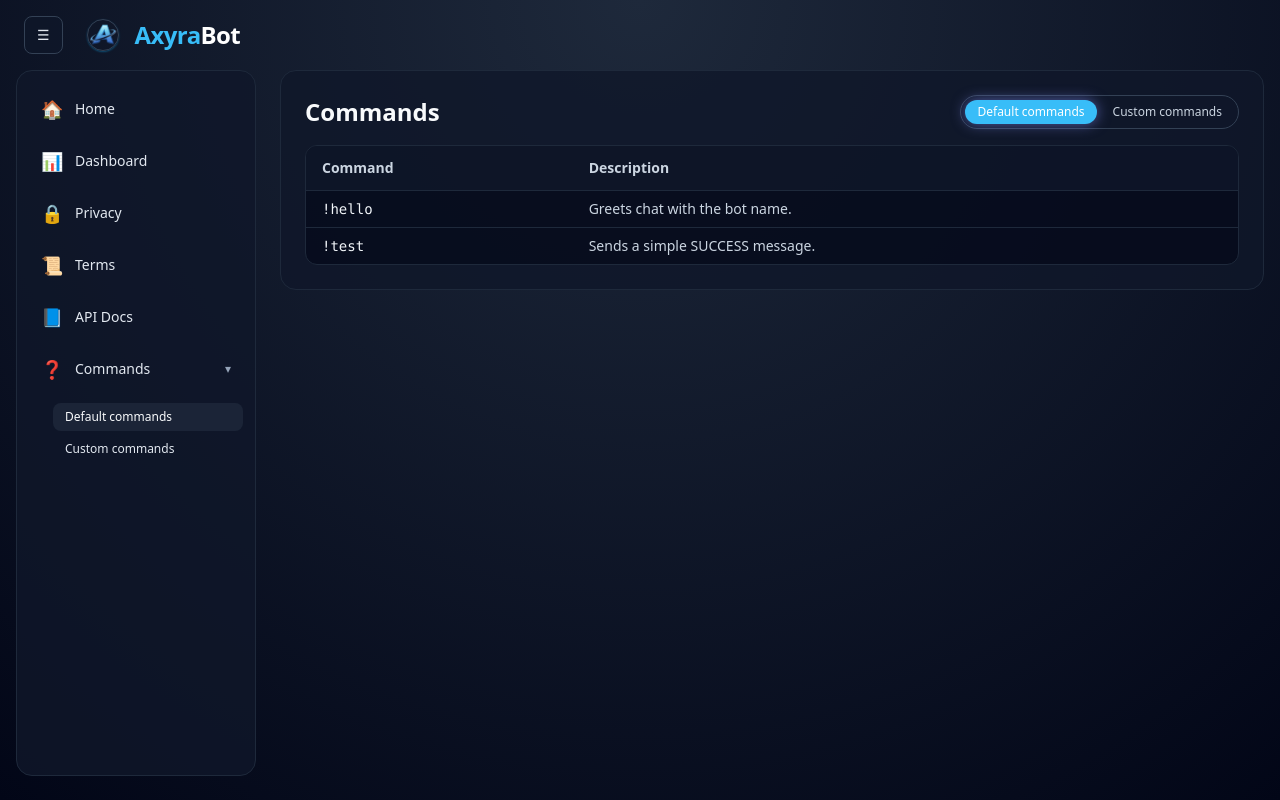
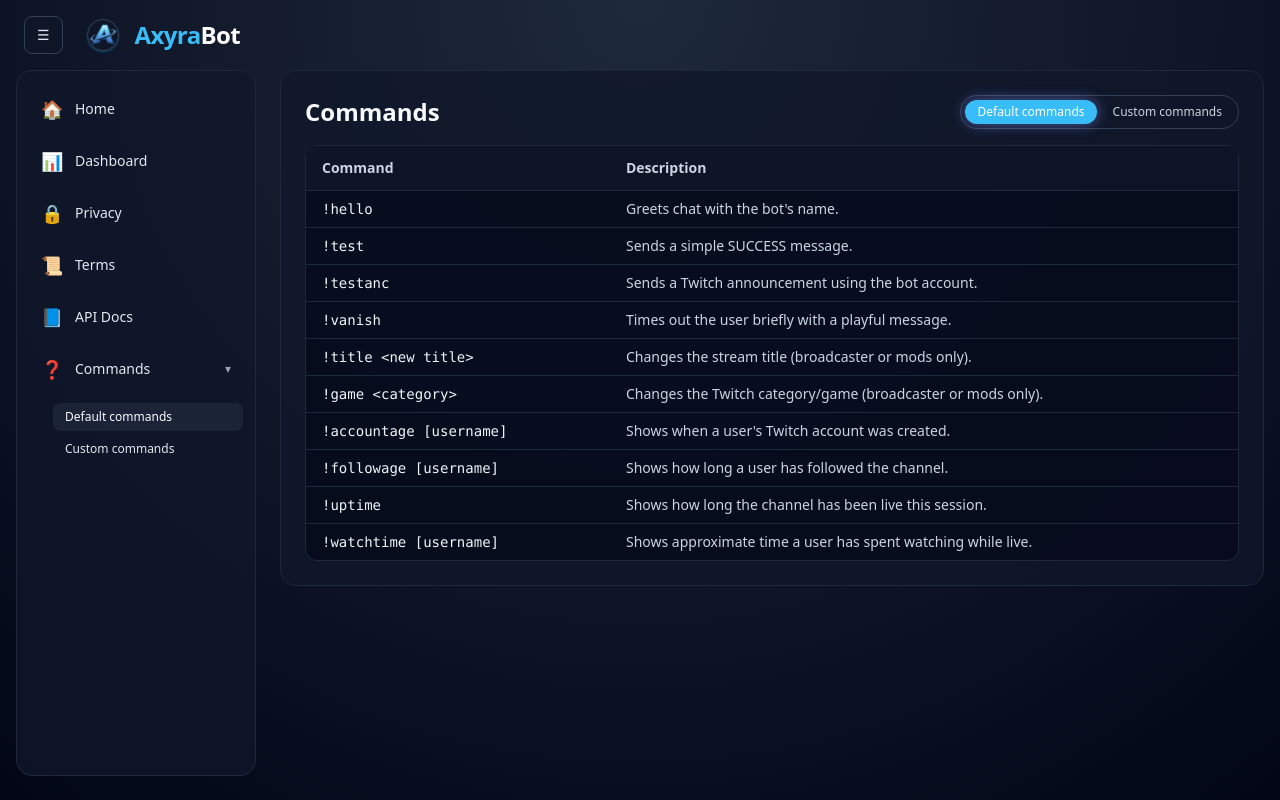
Before and after one commit to nopopcorn12312/AxyraBot, a Next.js app in the folder frontend/: page /commands in a window 1280 px wide. Built offline with nearby package versions, Linux system fonts and the light colour scheme; no server answers.

Commit message:
Fixing !watchtime command and adding commands to default command list

```diff
--- a/frontend/app/commands/page.tsx
+++ b/frontend/app/commands/page.tsx
@@ -10,8 +10,16 @@ const backendUrl = process.env.NEXT_PUBLIC_BACKEND_URL ?? "https://your-backend.
 const frontendUrl = process.env.NEXT_PUBLIC_FRONTEND_URL;
 
 const defaultCommands = [
-  { name: "!hello", description: "Greets chat with the bot name." },
+  { name: "!hello", description: "Greets chat with the bot's name." },
   { name: "!test", description: "Sends a simple SUCCESS message." },
+  { name: "!testanc", description: "Sends a Twitch announcement using the bot account." },
+  { name: "!vanish", description: "Times out the user briefly with a playful message." },
+  { name: "!title <new title>", description: "Changes the stream title (broadcaster or mods only)." },
+  { name: "!game <category>", description: "Changes the Twitch category/game (broadcaster or mods only)." },
+  { name: "!accountage [username]", description: "Shows when a user's Twitch account was created." },
+  { name: "!followage [username]", description: "Shows how long a user has followed the channel." },
+  { name: "!uptime", description: "Shows how long the channel has been live this session." },
+  { name: "!watchtime [username]", description: "Shows approximate time a user has spent watching while live." },
 ];
 
 const customCommands = [
```
Also changed, not shown: 2 other files (tests, documents, lock files or other folders).
